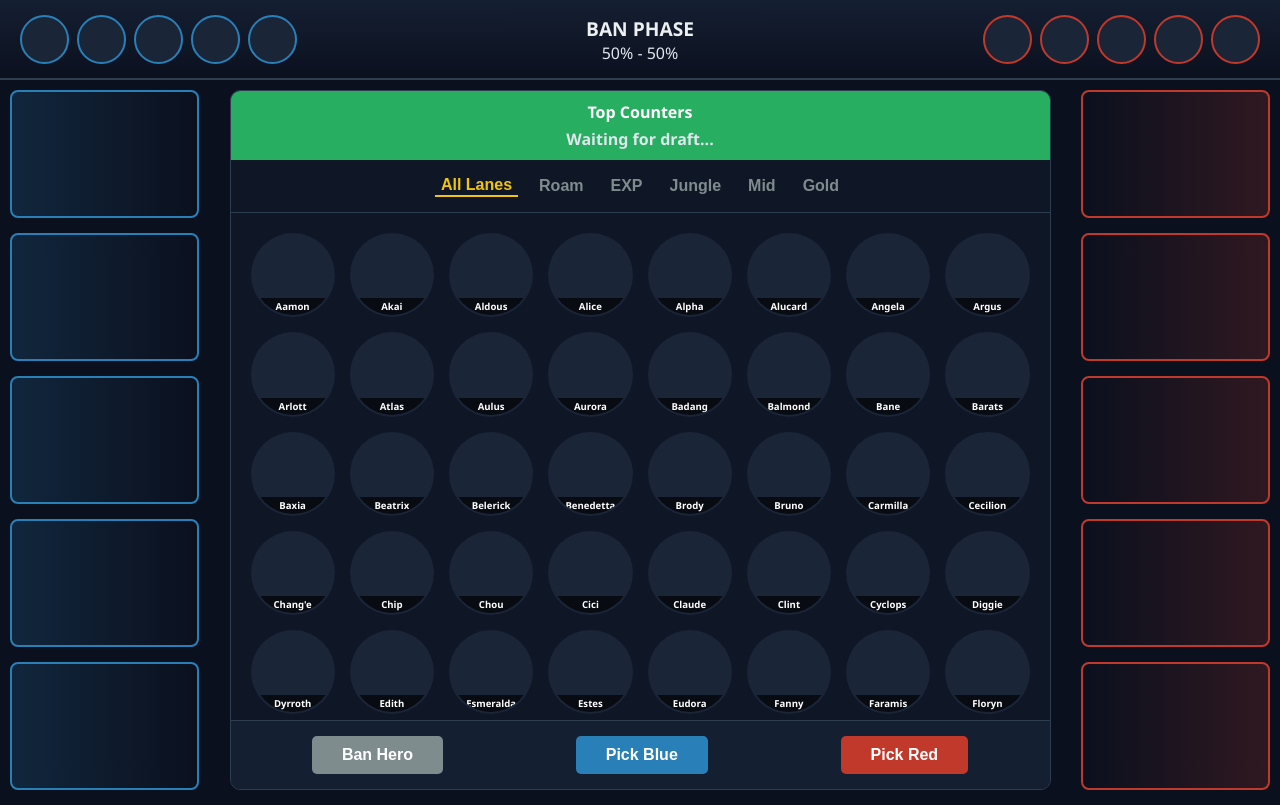
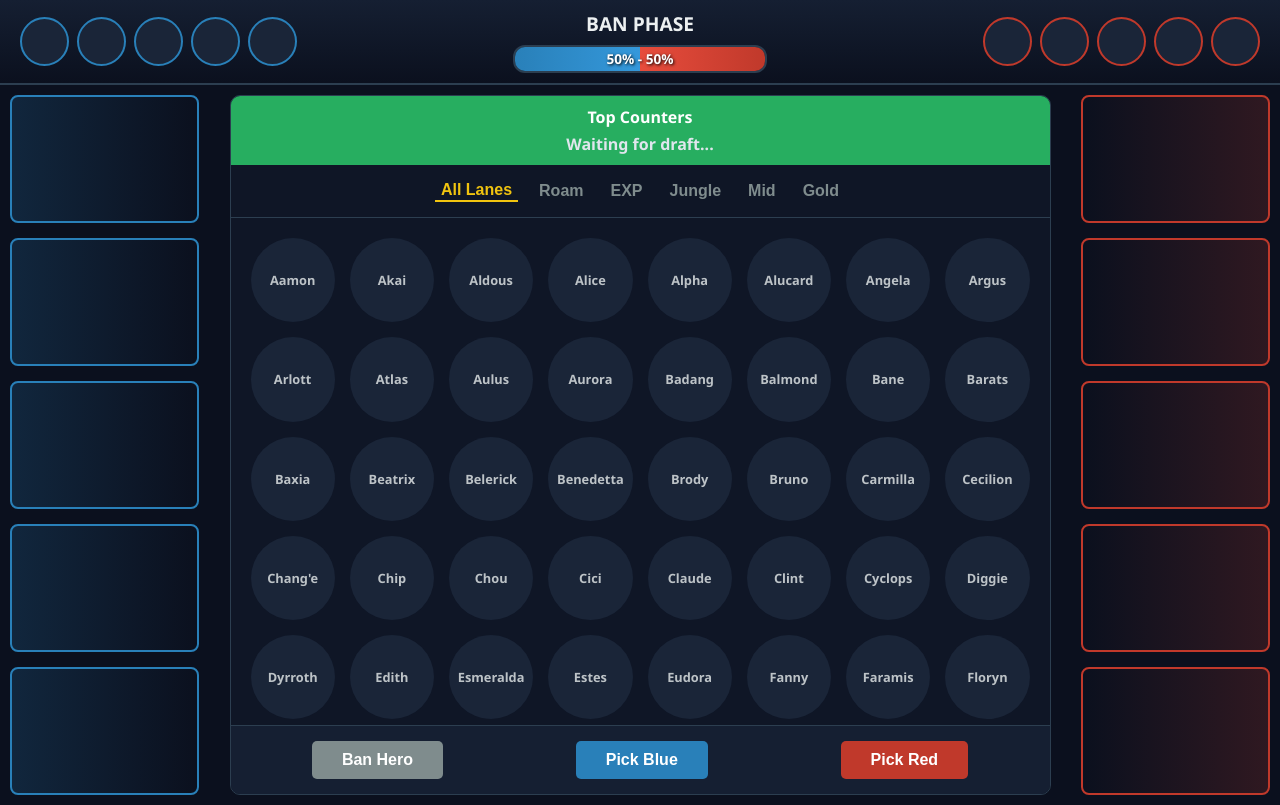
Before and after one commit to starwarspotato2-lang/mlbb-draft-assistance, a plain HTML site: page index.html in a window 1280 px wide. Drawn offline with Linux system fonts and the light colour scheme; no server answers.

Commit message:
style.css

```diff
--- a/style.css
+++ b/style.css
@@ -22,10 +22,7 @@ body {
     height: 80px;
 }
 
-.ban-section {
-    display: flex;
-    gap: 8px;
-}
+.ban-section { display: flex; gap: 8px; }
 
 .ban-slot {
     width: 45px;
@@ -40,17 +37,52 @@ body {
     font-weight: bold;
     text-align: center;
     overflow: hidden;
+    position: relative;
 }
 
 .blue-bans .ban-slot { border-color: #2980b9; }
 .red-bans .ban-slot { border-color: #c0392b; }
 
-.draft-status {
-    text-align: center;
+.draft-status { text-align: center; }
+.draft-status h2 { margin: 0; color: #ecf0f1; font-size: 1.2rem; }
+
+/* --- Clash Bar (Tug of War) --- */
+.clash-bar-container {
+    width: 250px;
+    height: 24px;
+    background-color: #1a2538;
+    border-radius: 12px;
+    margin: 8px auto 0;
+    display: flex;
+    overflow: hidden;
+    border: 2px solid #2c3e50;
+    position: relative;
+    box-shadow: inset 0 0 10px rgba(0,0,0,0.5);
 }
 
-.draft-status h2 { margin: 0; color: #ecf0f1; font-size: 1.2rem; }
-.draft-status h3 { margin: 5px 0 0 0; font-size: 1rem; }
+.clash-bar-blue {
+    height: 100%;
+    background: linear-gradient(90deg, #2980b9, #3498db);
+    transition: width 0.4s ease-in-out;
+}
+
+.clash-bar-red {
+    height: 100%;
+    background: linear-gradient(90deg, #e74c3c, #c0392b);
+    transition: width 0.4s ease-in-out;
+}
+
+.clash-bar-text {
+    position: absolute;
+    width: 100%;
+    text-align: center;
+    line-height: 24px;
+    font-size: 0.85rem;
+    font-weight: bold;
+    color: white;
+    text-shadow: 1px 1px 3px black;
+    pointer-events: none;
+}
 
 /* Main Arena Layout */
 #draft-arena {
@@ -61,14 +93,8 @@ body {
     height: calc(100vh - 100px);
 }
 
-/* Side Panels (Team Picks) */
-.team-panel {
-    width: 15%;
-    display: flex;
-    flex-direction: column;
-    gap: 10px;
-}
-
+/* Side Panels */
+.team-panel { width: 15%; display: flex; flex-direction: column; gap: 10px; }
 ul { list-style: none; padding: 0; margin: 0; display: flex; flex-direction: column; gap: 15px; height: 100%;}
 
 .pick-slot {
@@ -87,7 +113,7 @@ ul { list-style: none; padding: 0; margin: 0; display: flex; flex-direction: col
 .blue-team .pick-slot { border-color: #2980b9; background: linear-gradient(90deg, rgba(41,128,185,0.2) 0%, transparent 100%); }
 .red-team .pick-slot { border-color: #c0392b; background: linear-gradient(270deg, rgba(192,57,43,0.2) 0%, transparent 100%); }
 
-/* Center Console (Hero Pool & Logic) */
+/* Center Console */
 #center-console {
     width: 65%;
     display: flex;
@@ -98,12 +124,7 @@ ul { list-style: none; padding: 0; margin: 0; display: flex; flex-direction: col
     overflow: hidden;
 }
 
-#recommendations-banner {
-    background-color: #27ae60;
-    padding: 10px;
-    text-align: center;
-}
-
+#recommendations-banner { background-color: #27ae60; padding: 10px; text-align: center; }
 #recommendations-banner h4 { margin: 0 0 5px 0; color: #fff; }
 #top-picks { flex-direction: row; justify-content: center; gap: 20px; font-weight: bold;}
 
@@ -115,30 +136,13 @@ ul { list-style: none; padding: 0; margin: 0; display: flex; flex-direction: col
     border-bottom: 1px solid #2c3e50;
 }
 
-.filter-btn {
-    background: none;
-    border: none;
-    color: #7f8c8d;
-    font-size: 1rem;
-    cursor: pointer;
-    font-weight: bold;
-}
-
+.filter-btn { background: none; border: none; color: #7f8c8d; font-size: 1rem; cursor: pointer; font-weight: bold; }
 .filter-btn.active { color: #f1c40f; border-bottom: 2px solid #f1c40f; }
 
-#hero-pool-scroll {
-    flex: 1;
-    overflow-y: auto;
-    padding: 20px;
-}
+#hero-pool-scroll { flex: 1; overflow-y: auto; padding: 20px; }
+.hero-grid { display: grid; grid-template-columns: repeat(auto-fill, minmax(80px, 1fr)); gap: 15px; }
 
-.hero-grid {
-    display: grid;
-    grid-template-columns: repeat(auto-fill, minmax(80px, 1fr));
-    gap: 15px;
-}
-
-/* API Image and Button Styling */
+/* Dynamic Hero Images */
 .hero-btn {
     background-color: #1a2538;
     color: #bdc3c7;
@@ -165,20 +169,21 @@ ul { list-style: none; padding: 0; margin: 0; display: flex; flex-direction: col
     pointer-events: none;
 }
 
-.hero-btn span {
+/* Fallback span if image fails */
+.hero-btn .hero-fallback-text {
     position: absolute;
     font-size: 0.6rem;
     background: rgba(0, 0, 0, 0.7);
     width: 100%;
     text-align: center;
     bottom: 0;
-    padding: 2px 0;
+    padding: 4px 0;
     color: white;
+    z-index: 2;
 }
 
 .hero-btn:hover { border-color: #f1c40f; transform: scale(1.1); }
 .hero-btn.selected-focus { border-color: #f1c40f; box-shadow: 0 0 10px #f1c40f; transform: scale(1.1); }
-
 .hero-btn.banned { opacity: 0.3; filter: grayscale(100%); pointer-events: none; border-color: #e74c3c; }
 .hero-btn.picked { opacity: 0.3; pointer-events: none; }
 
@@ -191,15 +196,7 @@ ul { list-style: none; padding: 0; margin: 0; display: flex; flex-direction: col
     border-top: 1px solid #2c3e50;
 }
 
-.action-btn {
-    padding: 10px 30px;
-    border: none;
-    border-radius: 5px;
-    font-weight: bold;
-    cursor: pointer;
-    font-size: 1rem;
-}
-
+.action-btn { padding: 10px 30px; border: none; border-radius: 5px; font-weight: bold; cursor: pointer; font-size: 1rem; }
 #btn-ban { background-color: #7f8c8d; color: white; }
 .blue-btn { background-color: #2980b9; color: white; }
 .red-btn { background-color: #c0392b; color: white; }
```
